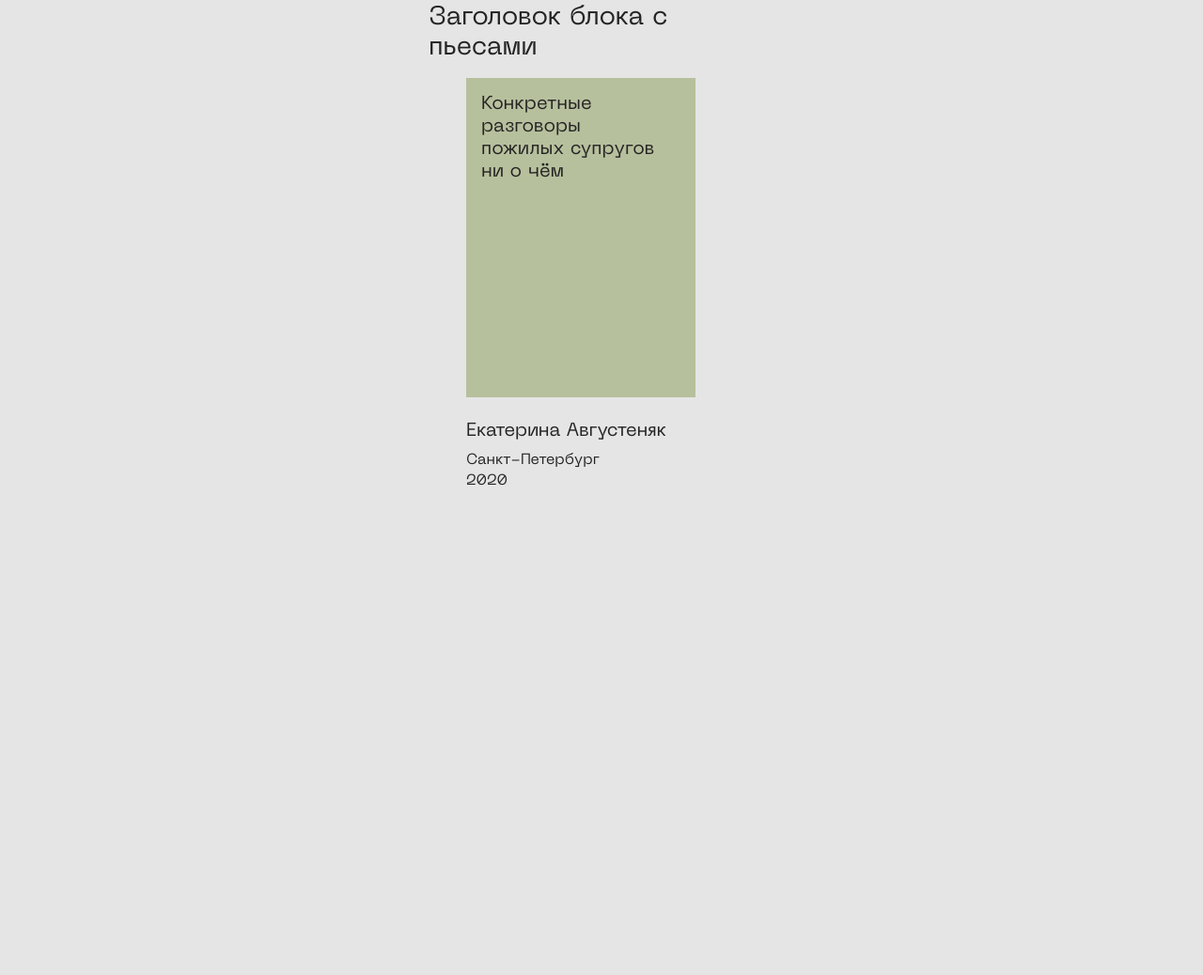
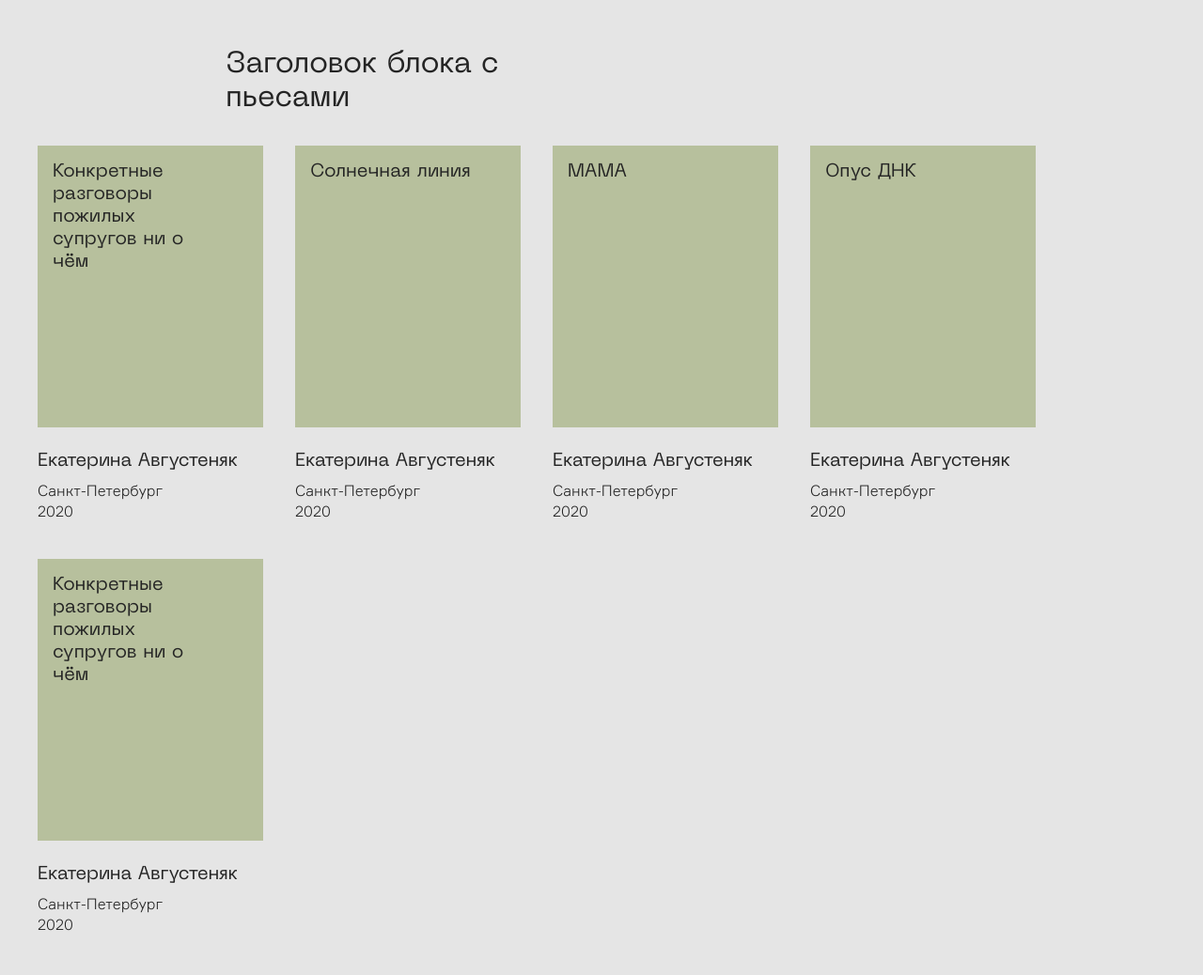
Before and after one commit to GrezarE/Lubimovka, a plain HTML site: page index.html in a window 1280 px wide. Shown: the part 1188-2226 px from the top of the page at 94% size. Before the commit the page ends 1727 px from the top, so only its background shows below. Drawn offline with Linux system fonts and the light colour scheme; files whose address does not match are found by name.

Commit message:
add multiple plays with buttons

```diff
--- a/blocks/button-view/__link/button-view__link.css
+++ /dev/null
@@ -1,7 +0,0 @@
-.button-view__link {
-  text-decoration: none;
-}
-
-.button-view__link:visited {
-  color: #242424;
-}
--- /dev/null
+++ b/blocks/button/__link/button__link.css
@@ -0,0 +1,8 @@
+.button__link {
+  text-decoration: none;
+  color: #242424;
+}
+
+.button__link:visited {
+  color: #242424;
+}
--- a/blocks/button/button.css
+++ b/blocks/button/button.css
@@ -22,3 +22,9 @@
 .button:last-of-type {
   border-top-width: 0;
 }
+
+@media (min-width: 1080px) {
+  .button {
+    width: 240px;
+  }
+}
--- a/blocks/page/__section/page__section.css
+++ b/blocks/page/__section/page__section.css
@@ -2,6 +2,6 @@
     margin: 0 auto;
     box-sizing: border-box;
     background-color: #E5E5E5;
-    min-width: 320px;
+    min-width: 414px;
     max-width: 1440px;
 }
--- a/blocks/page/page.css
+++ b/blocks/page/page.css
@@ -8,6 +8,6 @@
     flex-direction: column;
     justify-content: center;
     background-color: #E5E5E5;;
-    min-width: 320px;
+    min-width: 414px;
     width: 100%;
  }
--- a/blocks/play/__cover/play__cover.css
+++ b/blocks/play/__cover/play__cover.css
@@ -24,3 +24,15 @@
 .play__cover:hover::before {
   opacity: 0;
 }
+
+@media (min-width: 1080px) {
+  .play__cover {
+    width: 240px;
+    height: 300px;
+  }
+
+  .play__cover::before {
+    width: 240px;
+    height: 300px;
+}
+}
--- a/blocks/play/__performance/play__performance.css
+++ b/blocks/play/__performance/play__performance.css
@@ -1,7 +1,7 @@
 .play__performance {
   margin: 0;
   padding: 0;
-  font-family: 'Neue Machina', 'Arial', sans-serif;
+  font-family: 'Formular', 'Arial', sans-serif;
   font-weight: 300;
   font-size: 16px;
   line-height: 22px;
--- a/blocks/play/play.css
+++ b/blocks/play/play.css
@@ -1,9 +1,21 @@
 .play {
-  margin: 0;
+  margin-right: 30px;
   padding: 0;
   width: 244px;
   height: 440px;
   display: flex;
   flex-direction: column;
   background-color: #E5E5E5;
+
 }
+
+.play:last-of-type {
+  margin-right: 0;
+}
+
+@media (min-width: 1440px) {
+  .play {
+    width: 240px;
+    height: 412px;
+  }
+}
--- /dev/null
+++ b/blocks/plays-list/plays-list.css
@@ -0,0 +1,13 @@
+.plays-list {
+  margin: 0;
+  padding: 32px 0 0 0;
+  display: flex;
+  flex-direction: row;
+  justify-content: left;
+}
+
+@media (min-width: 1080px) {
+  .plays-list {
+    flex-wrap: wrap;
+  }
+}
--- /dev/null
+++ b/blocks/plays/__title/plays__title.css
@@ -0,0 +1,28 @@
+.plays__title {
+  margin: 0;
+  padding: 0;
+  width: 368px;
+  font-family: 'Neue Machina', 'Arial', sans-serif;
+  font-weight: normal;
+  font-size: 28px;
+  line-height: 32px;
+  letter-spacing: -0.01em;
+  color: #242424;
+}
+
+@media (min-width: 1080px) {
+  .plays__title {
+    padding-left: 200px;
+    font-size: 32px;
+    line-height: 36px;
+  }
+}
+
+@media (min-width: 1440px) {
+  .plays__title {
+    padding-left: 302px;
+    width: 358px;
+    font-size: 40px;
+    line-height: 40px;
+  }
+}
--- a/blocks/plays/plays.css
+++ b/blocks/plays/plays.css
@@ -1,3 +1,18 @@
 .plays {
+  padding: 48px 24px;
+  display: flex;
+  flex-direction: column;
+  min-width: 414px;
+}
 
+@media (min-width: 1080px) {
+  .plays {
+    padding: 48px 40px;
+  }
 }
+
+@media (min-width: 1440px) {
+  .plays {
+    padding: 48px 60px;
+  }
+}
--- a/blocks/section-title/section-title.css
+++ /dev/null
@@ -1,11 +0,0 @@
-.section-title {
-  margin: 0;
-  padding: 0;
-  width: 368px;
-  font-family: 'Neue Machina', 'Arial', sans-serif;
-  font-weight: normal;
-  font-size: 28px;
-  line-height: 114%;
-  letter-spacing: -0.01em;
-  color: #242424;
-}
--- a/index.html
+++ b/index.html
@@ -62,16 +62,91 @@
 
 
   <section class="plays page__section">
-    <h2 class="section-title">Заголовок блока с пьесами</h2>
+    <h2 class="plays__title">Заголовок блока с пьесами</h2>
 
     <ul class="plays-list">
+
       <li class="play">
         <div class="play__cover">
           <h3 class="play__title">Конкретные разговоры пожилых супругов ни о чём</h3>
           <button type="button" class="button button-view">
-            <a href=# target="_blank" class="button-view__link">СМОТРЕТЬ ЧИТКУ</a>
+            <a href=# target="_blank" class="button__link">СМОТРЕТЬ ЧИТКУ</a>
           </button>
-          <button type="button" class="button button-download">СКАЧАТЬ ПЬЕСУ</button>
+          <button type="button" class="button button-download">
+            <a href="Chehov_Vishnevyy-sad.epub" class="button__link" download="Chehov_Vishnevyy-sad">СКАЧАТЬ ПЬЕСУ</a>
+          </button>
+        </div>
+
+        <div class="play__info">
+          <p class="play__author">Екатерина Августеняк</p>
+          <p class="play__performance">Санкт-Петербург</p>
+          <p class="play__performance">2020</p>
+        </div>
+      </li>
+
+      <li class="play">
+        <div class="play__cover">
+          <h3 class="play__title">Солнечная линия</h3>
+          <button type="button" class="button button-view">
+            <a href=# target="_blank" class="button__link">СМОТРЕТЬ ЧИТКУ</a>
+          </button>
+          <button type="button" class="button button-download">
+            <a href="Chehov_Vishnevyy-sad.epub" class="button__link" download="Chehov_Vishnevyy-sad">СКАЧАТЬ ПЬЕСУ</a>
+          </button>
+        </div>
+
+        <div class="play__info">
+          <p class="play__author">Екатерина Августеняк</p>
+          <p class="play__performance">Санкт-Петербург</p>
+          <p class="play__performance">2020</p>
+        </div>
+      </li>
+
+      <li class="play">
+        <div class="play__cover">
+          <h3 class="play__title">МАМА</h3>
+          <button type="button" class="button button-view">
+            <a href=# target="_blank" class="button__link">СМОТРЕТЬ ЧИТКУ</a>
+          </button>
+          <button type="button" class="button button-download">
+            <a href="Chehov_Vishnevyy-sad.epub" class="button__link" download="Chehov_Vishnevyy-sad">СКАЧАТЬ ПЬЕСУ</a>
+          </button>
+        </div>
+
+        <div class="play__info">
+          <p class="play__author">Екатерина Августеняк</p>
+          <p class="play__performance">Санкт-Петербург</p>
+          <p class="play__performance">2020</p>
+        </div>
+      </li>
+
+      <li class="play">
+        <div class="play__cover">
+          <h3 class="play__title">Опус ДНК</h3>
+          <button type="button" class="button button-view">
+            <a href=# target="_blank" class="button__link">СМОТРЕТЬ ЧИТКУ</a>
+          </button>
+          <button type="button" class="button button-download">
+            <a href="Chehov_Vishnevyy-sad.epub" class="button__link" download="Chehov_Vishnevyy-sad">СКАЧАТЬ ПЬЕСУ</a>
+          </button>
+        </div>
+
+        <div class="play__info">
+          <p class="play__author">Екатерина Августеняк</p>
+          <p class="play__performance">Санкт-Петербург</p>
+          <p class="play__performance">2020</p>
+        </div>
+      </li>
+
+      <li class="play">
+        <div class="play__cover">
+          <h3 class="play__title">Конкретные разговоры пожилых супругов ни о чём</h3>
+          <button type="button" class="button button-view">
+            <a href="#" target="_blank" class="button__link">СМОТРЕТЬ ЧИТКУ</a>
+          </button>
+          <button type="button" class="button button-download">
+            <a href="Chehov_Vishnevyy-sad.epub" download="" class="button__link">СКАЧАТЬ ПЬЕСУ</a>
+          </button>
         </div>
 
         <div class="play__info">
--- a/pages/index.css
+++ b/pages/index.css
@@ -27,13 +27,14 @@
 @import url(../blocks/performance/_number/performance_number_two.css);
 
 @import url(../blocks/plays/plays.css);
-@import url(../blocks/section-title/section-title.css);
+@import url(../blocks/plays/__title/plays__title.css);
+@import url(../blocks/plays-list/plays-list.css);
 @import url(../blocks/play/play.css);
 @import url(../blocks/play/__cover/play__cover.css);
 @import url(../blocks/play/__title/play__title.css);
 @import url(../blocks/button/button.css);
+@import url(../blocks/button/__link/button__link.css);
 @import url(../blocks/button-view/button-view.css);
-@import url(../blocks/button-view/__link/button-view__link.css);
 @import url(../blocks/button-download/button-download.css);
 @import url(../blocks/play/__info/play__info.css);
 @import url(../blocks/play/__author/play__author.css);
```
Also changed, not shown: vendor/fonts/fonts.css (line endings or trailing spaces), 1 other file.
